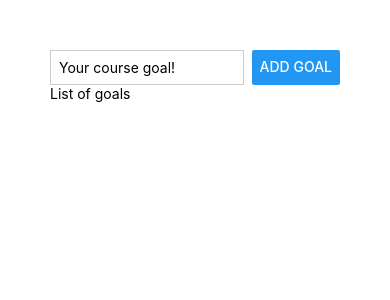
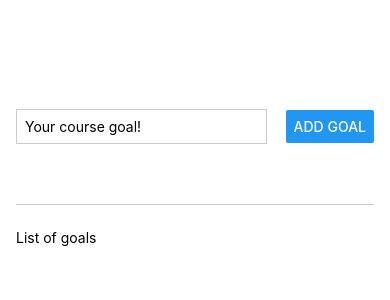
Before and after one commit to KalZheng/RN-Course, a React Native app: screen / in a window 390 px wide. Shown: the top 300 px of the page. Built offline with nearby package versions, Linux system fonts and the light colour scheme.

Commit message:
add flex in main project

```diff
--- a/App.js
+++ b/App.js
@@ -7,7 +7,7 @@
         <TextInput style={styles.TextInput} placeholder="Your course goal!" />
         <Button title="Add Goal" />
       </View>
-      <View>
+      <View style={styles.goalsContainer}>
         <Text>List of goals</Text>
       </View>
     </View>
@@ -16,17 +16,27 @@
 
 const styles = StyleSheet.create({
   appContainer: {
-    padding: 50
+    flex: 1,
+    paddingTop: 50,
+    paddingHorizontal: 16,
   },
   inputContainer: {
+    flex: 1,
     flexDirection: 'row',
     justifyContent: 'space-between',
+    alignItems: 'center',
+    marginBottom: 24,
+    borderBottomWidth: 1,
+    borderBottomColor: '#cccccc'
   },
   TextInput: {
     borderWidth: 1,
     borderColor: '#cccccc',
-    width: '80%',
+    width: '70%',
     marginRight: 8,
     padding: 8
+  },
+  goalsContainer: {
+    flex: 4,
   }
 });
```
